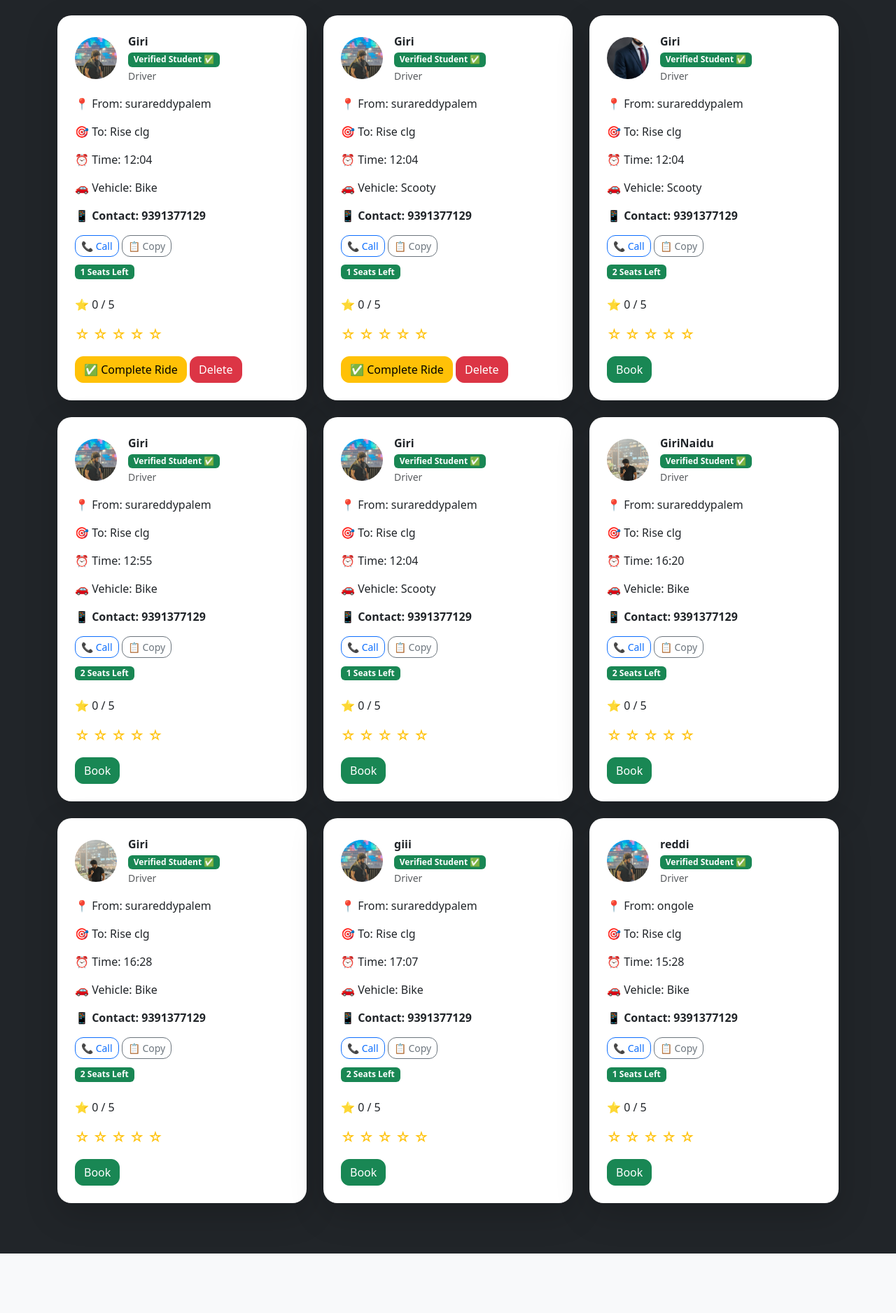
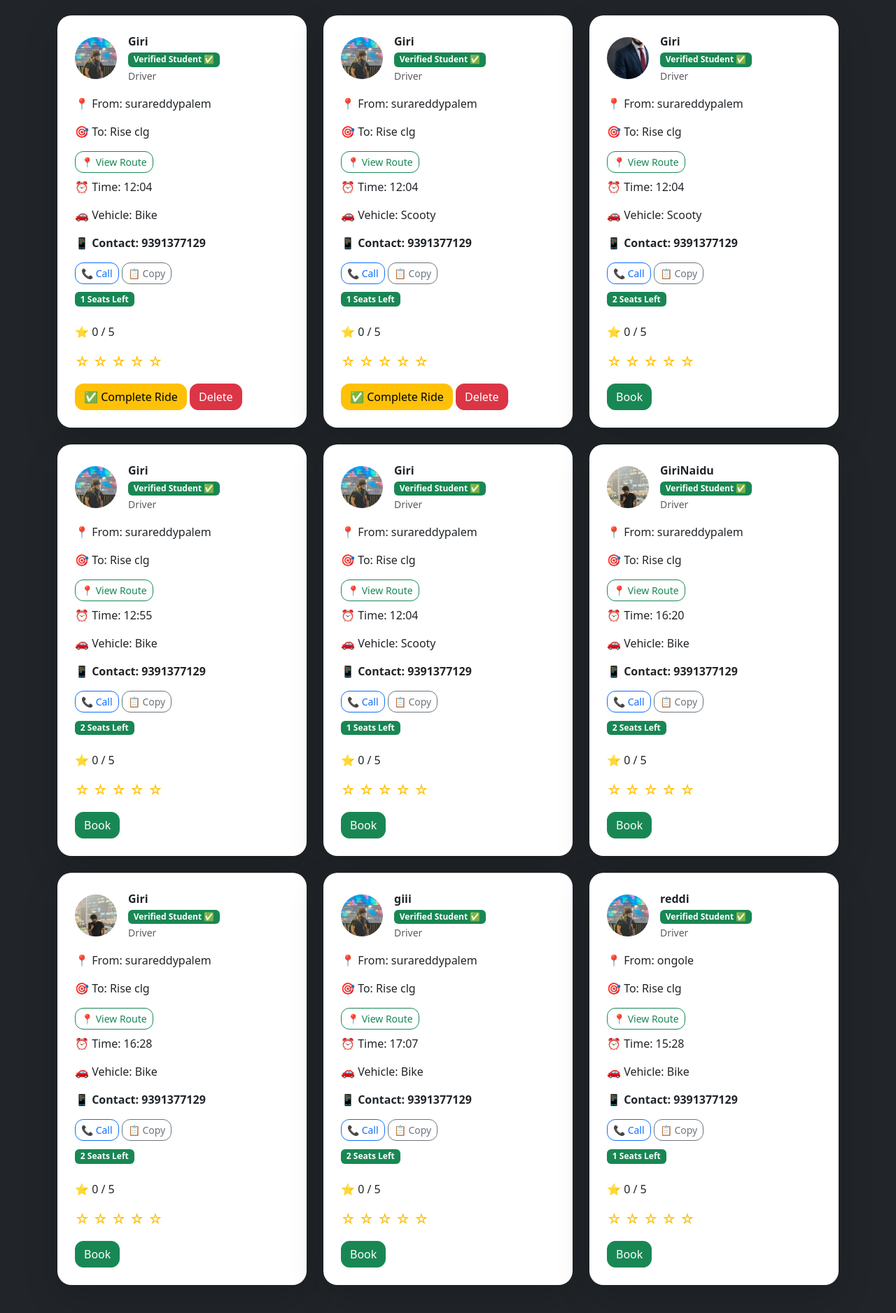
Before and after one commit to ReddiGiri/campus-ride-sharing, a Flask app: page / in a window 1280 px wide. Shown: the part 759-2635 px from the top of the page at 70% size. Before the commit the page ends 2550 px from the top, so only its background shows below. Run offline with Flask 3, Linux system fonts and the light colour scheme; a user stored in the database is signed in; data comes from the database, SQL or seed files in the repository.

Commit message:
Added google map route button

```diff
--- a/backend/templates/index.html
+++ b/backend/templates/index.html
@@ -160,6 +160,11 @@
 
                     <p class="text-dark">📍 From: {{ ride[3] }}</p>
                     <p class="text-dark">🎯 To: {{ ride[4] }}</p>
+                    <a href="https://www.google.com/maps/dir/{{ ride[3] }}/{{ ride[4] }}"
+                        target="_blank"
+                        class="btn btn-outline-success btn-sm mb-2">
+                        📍 View Route
+                    </a>
                     <p class="text-dark">⏰ Time: {{ ride[6] }}</p>
                     <p class="text-dark">🚗 Vehicle: {{ ride[7] }}</p>
                     <p class="text-dark fw-bold">📱 Contact: {{ ride[8] }}</p>
```
